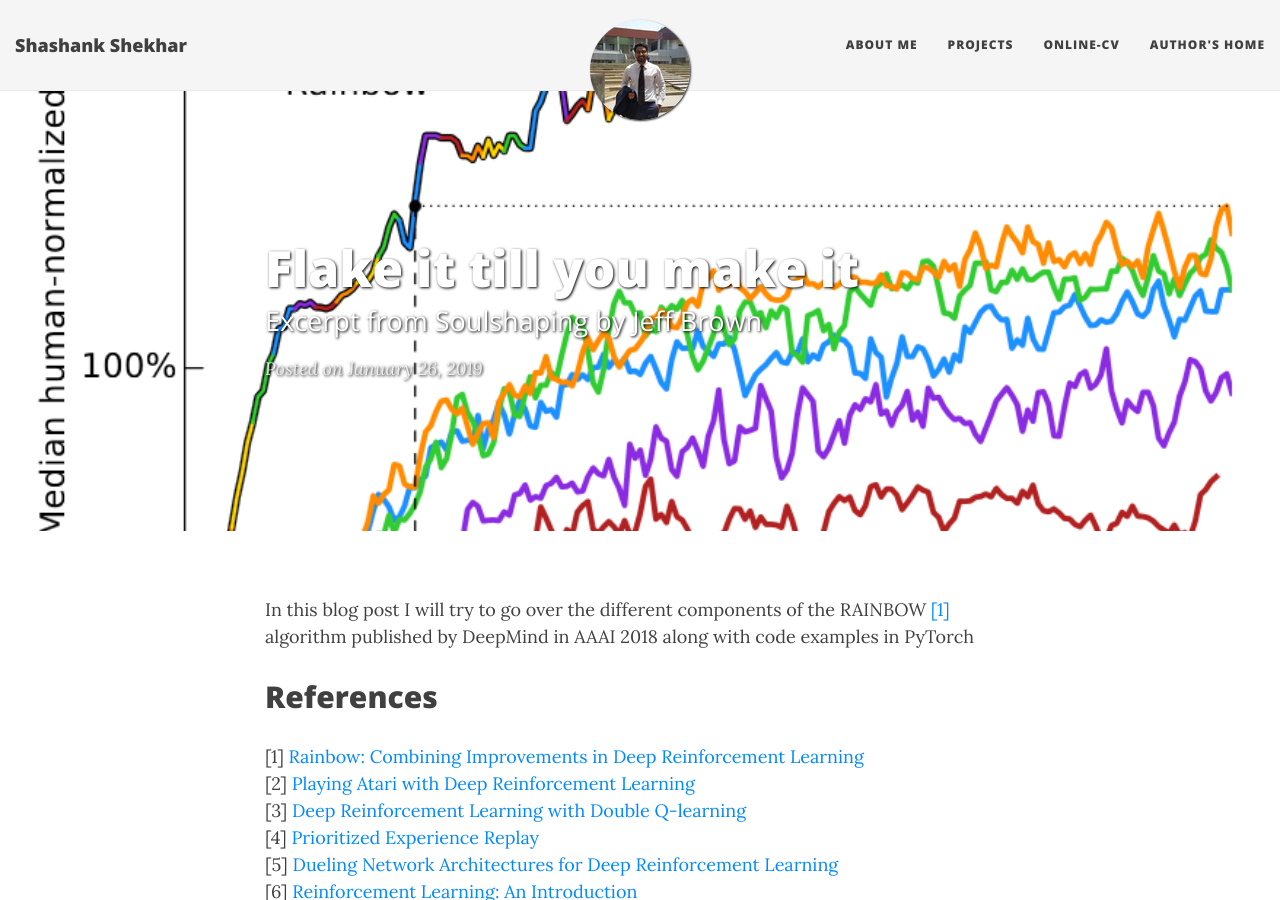
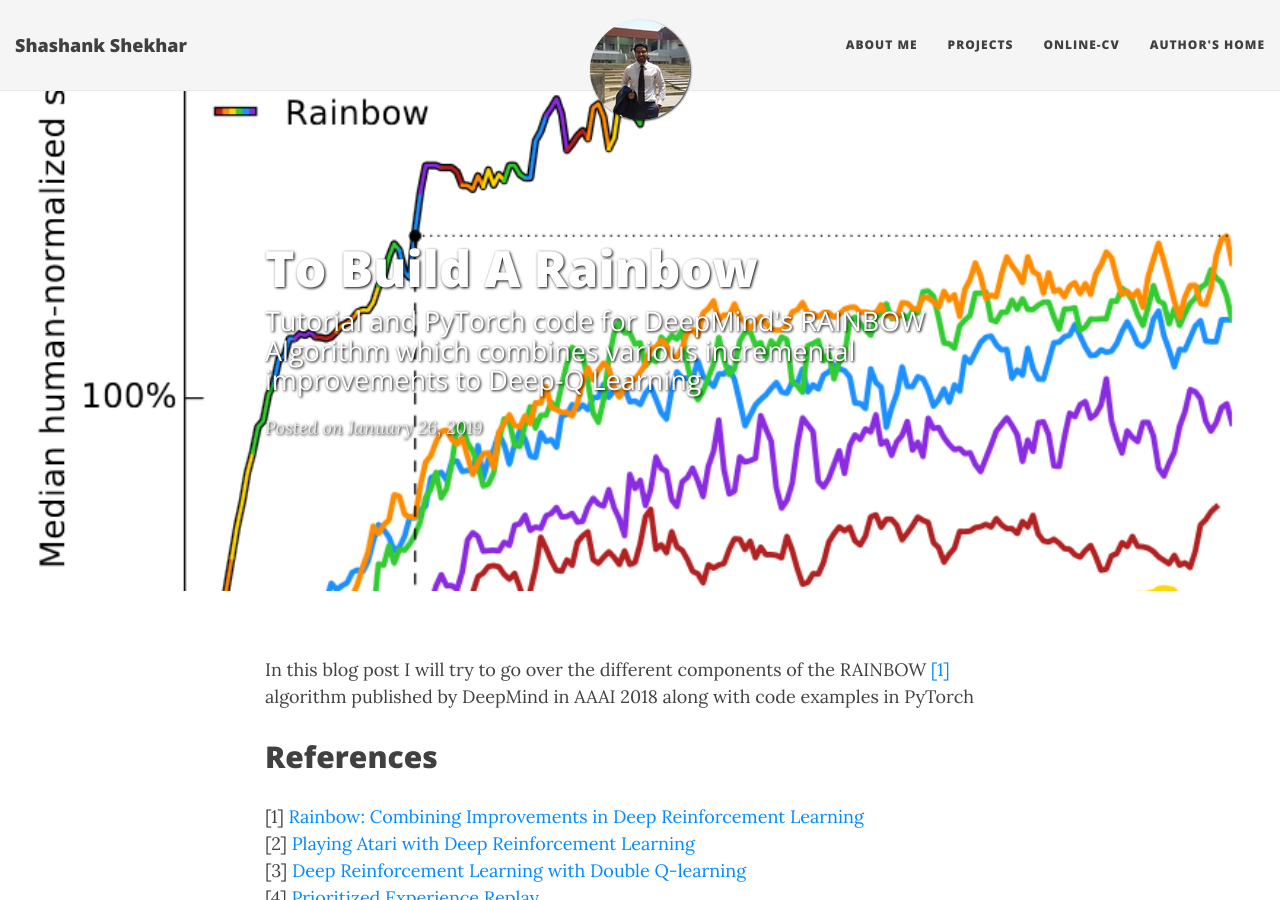
Before and after one commit to sshkhr/sshkhr.github.io, a Jekyll site: the page built from _posts/2019-01-26-rainbow.md, in a window 1280 px wide and 900 px high. Built offline with Jekyll 4.4.1, drawn with Linux system fonts in a browser that asks for light colours; nearby versions of some CDN libraries.

Commit message:
corrected title

```diff
--- a/_posts/2019-01-26-rainbow.md
+++ b/_posts/2019-01-26-rainbow.md
@@ -1,7 +1,7 @@
 ---
   layout: post
-  title: Flake it till you make it
-  subtitle: Excerpt from Soulshaping by Jeff Brown
+  title: To Build A Rainbow
+  subtitle: Tutorial and PyTorch code for DeepMind's RAINBOW Algorithm which combines various incremental improvements to Deep-Q Learning
   bigimg: /img/rainbow.png
 ---
 
```
